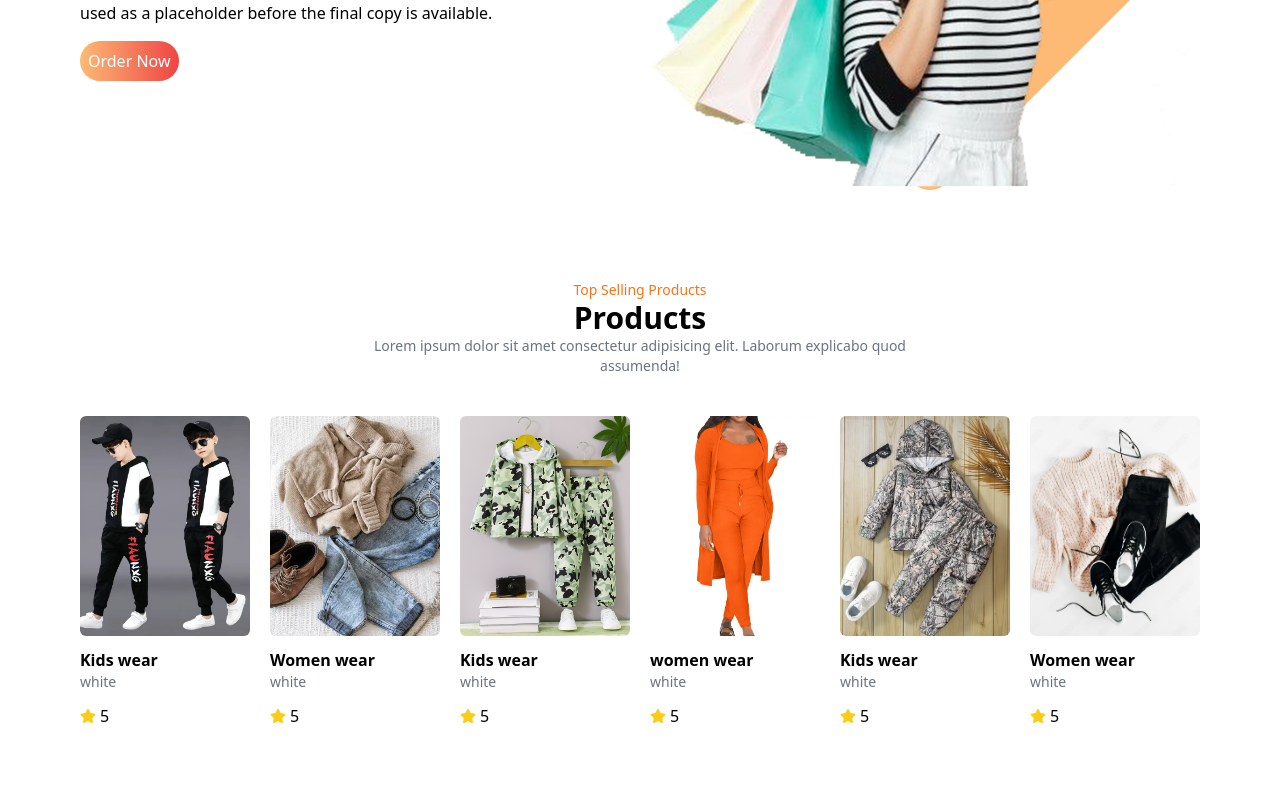
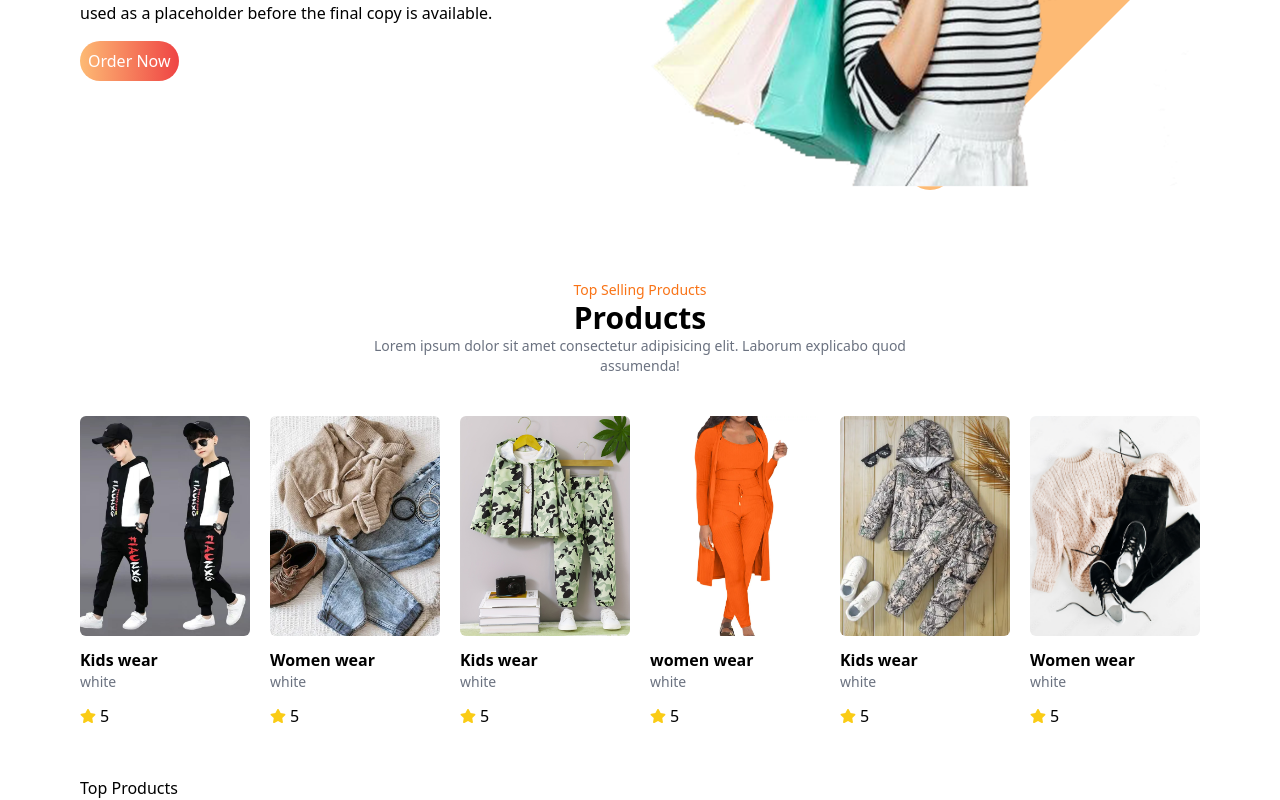
Before and after one commit to Tracy-miranja/ecommerce-website, a React (Vite) app: page / in a window 1280 px wide. Shown: the part 460-1260 px from the top of the page. Before the commit the page ends 1236 px from the top, so only its background shows below. Built offline with nearby package versions, Linux system fonts and the light colour scheme.

Commit message:
Add Top products section

```diff
--- a/src/App.jsx
+++ b/src/App.jsx
@@ -4,6 +4,7 @@ import Navbar from "./components/Navbar/Navbar";
 import Products from "./components/Products/Products.jsx";
 import AOS from "aos";
 import "aos/dist/aos.css";
+import TopProducts from "./components/TopProducts/TopProducts.jsx";
 
 const App = () => {
   useEffect(() => {
@@ -20,6 +21,7 @@ const App = () => {
       <Navbar />
       <Hero />
       <Products />
+      <TopProducts />
     </div>
   );
 };
--- a/src/components/TopProducts/TopProducts.jsx
+++ b/src/components/TopProducts/TopProducts.jsx
@@ -2,7 +2,12 @@
 import React from "react";
 
 const TopProducts = () => {
-  return <div></div>;
+  return (
+    <div className="container">
+      {/* Header section */}
+      <h1>Top Products</h1>
+    </div>
+  );
 };
 
 export default TopProducts;
```
